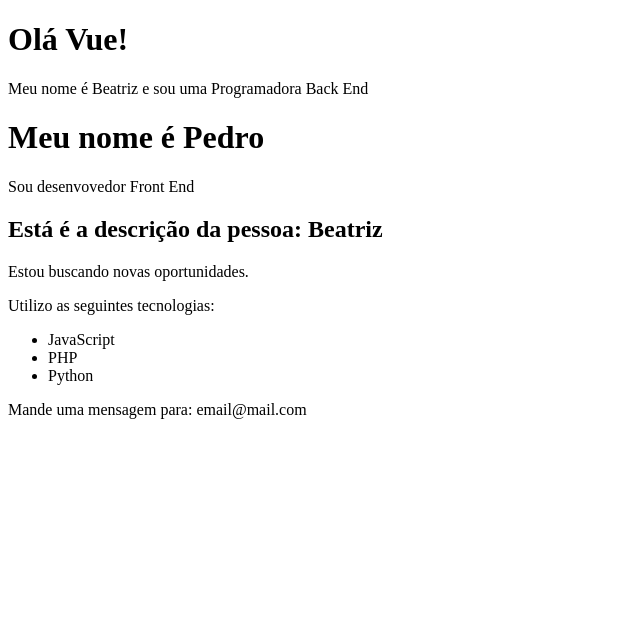
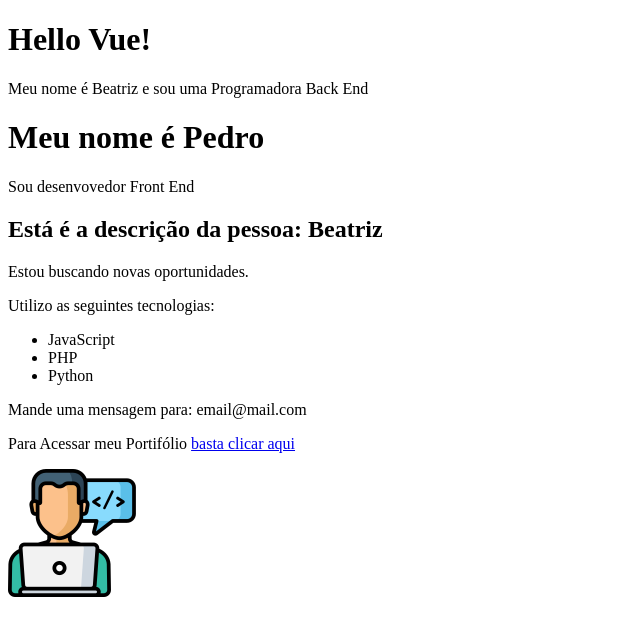
Before and after one commit to beatrizdaddea/Curso-Vue3, a Vue app in the folder Hora-Codar/Aula 3 - Vue CLI/2_projeto_vue/: page / in a window 1280 px wide. Shown: the top 636 px of the page, without its empty margins (0-640 px from the left). Built offline with nearby package versions, Linux system fonts and the light colour scheme.

Commit message:
Aula 10 - atrbutos_dinamicos

```diff
--- a/Hora-Codar/Aula 3 - Vue CLI/2_projeto_vue/src/components/Info.vue
+++ b/Hora-Codar/Aula 3 - Vue CLI/2_projeto_vue/src/components/Info.vue
@@ -9,17 +9,24 @@
             <li> Python </li>
         </ul>
         <p v-show="mostrar_email"> Mande uma mensagem para: {{ email }}</p>
+        <p> Para Acessar meu Portifólio <a v-bind:href = "meu_link">basta clicar aqui</a></p>
+        <Picture />
     </div>
 </template>
 
 <script>
+import Picture from './Picture'
   export default{
         name: "Info",
+        components: {
+            Picture,
+        },
         data(){
             return{
                 esta_trabalhando: false,
                 mostrar_email: true,
                 email: 'email@mail.com',
+                meu_link: 'https://google.com',
             }
         }
     }
--- /dev/null
+++ b/Hora-Codar/Aula 3 - Vue CLI/2_projeto_vue/src/components/Picture.vue
@@ -0,0 +1,14 @@
+<template>
+    <img :src="avatar" :alt="descricao">
+  </template>
+  <script>
+  export default {
+    name: 'Picture',
+    data() {
+      return {
+        avatar: "./img/avatar.png",
+        descricao: "Matheus Battisti"
+      }
+    }
+  }
+  </script>
--- a/Hora-Codar/Aula 3 - Vue CLI/2_projeto_vue/src/components/PrimeiroComponente.vue
+++ b/Hora-Codar/Aula 3 - Vue CLI/2_projeto_vue/src/components/PrimeiroComponente.vue
@@ -1,6 +1,6 @@
 <template>
     <div>
-      <h1>Olá Vue!</h1>
+      <h1>Hello Vue!</h1>
       <p>Meu nome é {{ nome }} e sou uma {{ profissao }}</p>
     </div>
   </template>
```
Also changed, not shown: Hora-Codar/Aula 3 - Vue CLI/2_projeto_vue/public/img/avatar.png (added), 1 other file (tests, documents, lock files or other folders).
